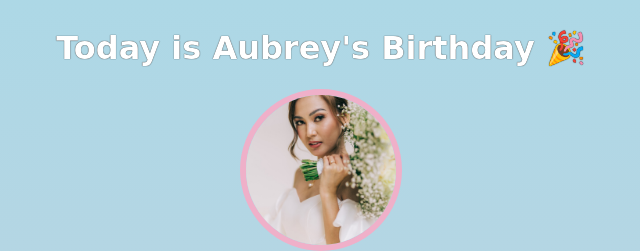
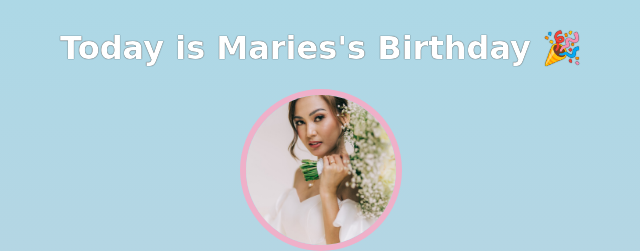
Before and after one commit to heinrichray/Birthday-card, a plain HTML site: page index.html in a window 1280 px wide. Shown: the top 251 px of the page, 319-959 px from the left. Drawn offline with Linux system fonts and the light colour scheme; a web font is replaced by a local one.

Commit message:
Update index.html

```diff
--- a/index.html
+++ b/index.html
@@ -8,7 +8,7 @@
   </head>
   <body>
     <div class="header">
-      <h1>Today is Aubrey's Birthday 🎉</h1>
+      <h1>Today is Maries's Birthday 🎉</h1>
       <img id="celebrant"src="images/lovey.jpg" alt="aubrey maceda birthday">
       <h2 id="bday-age">29 years old</h2>
       <h4 id="bday-date">01/13/2022</h4>
```
